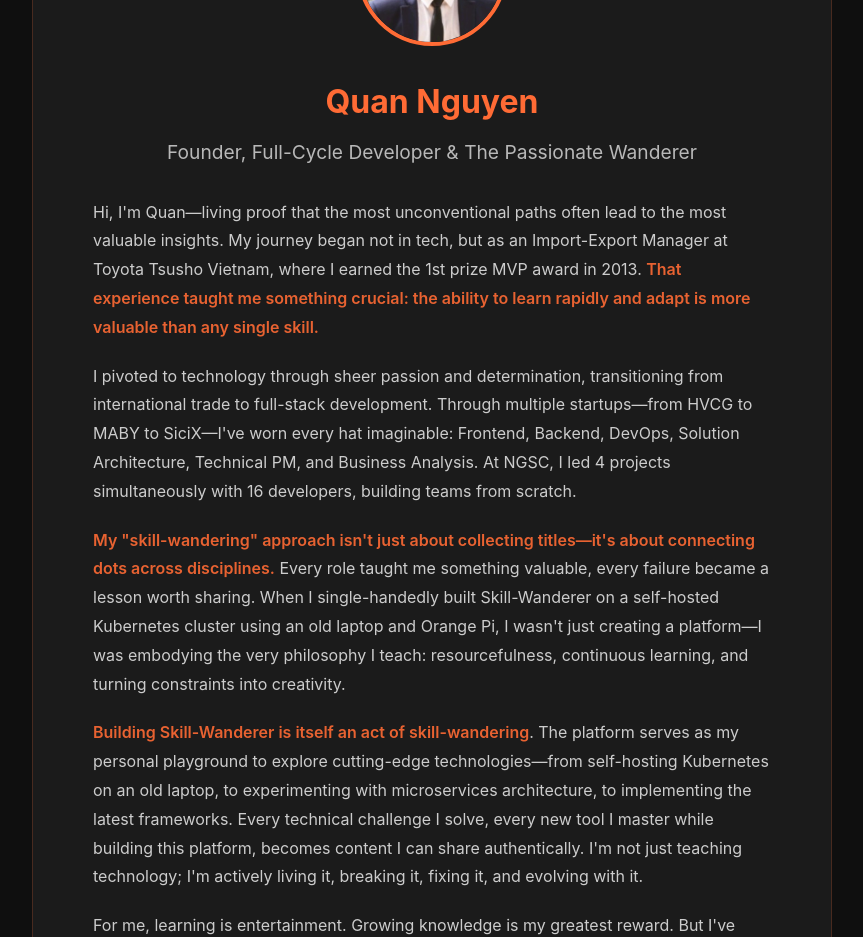
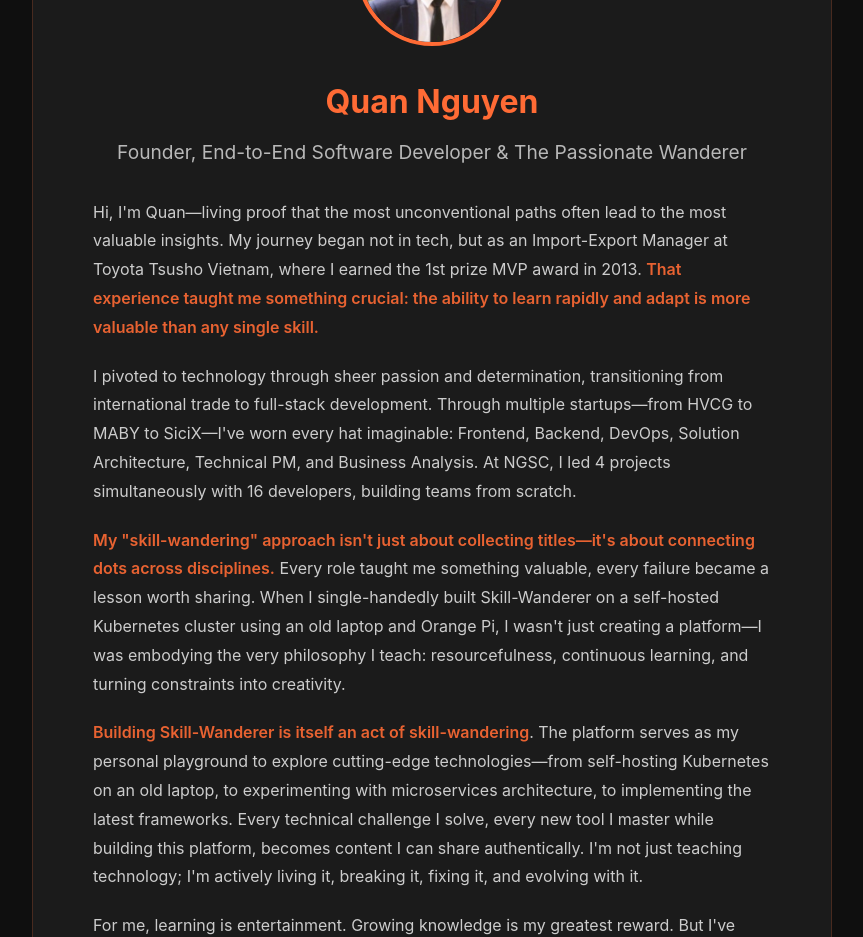
Before and after one commit to skill-wanderer/skill-wanderer-landing-page, a Nuxt app: page /about in a window 1280 px wide. Shown: the part 6420-7357 px from the top of the page, without its empty margins (208-1071 px from the left). Built offline with nearby package versions, Linux system fonts and the light colour scheme.

Commit message:
Update about.vue

```diff
--- a/pages/about.vue
+++ b/pages/about.vue
@@ -199,7 +199,7 @@
       <div class="founder-card">
         <img src="/skill-wanderer-avatar.jpg" alt="Quan Nguyen - Founder" class="founder-avatar" />
         <h3 class="founder-name">Quan Nguyen</h3>
-        <p class="founder-title">Founder, Full-Cycle Developer & The Passionate Wanderer</p>
+        <p class="founder-title">Founder, End-to-End Software Developer & The Passionate Wanderer</p>
         <div class="founder-bio">
           <p>
             Hi, I'm Quan—living proof that the most unconventional paths often lead to the most valuable insights.
```
